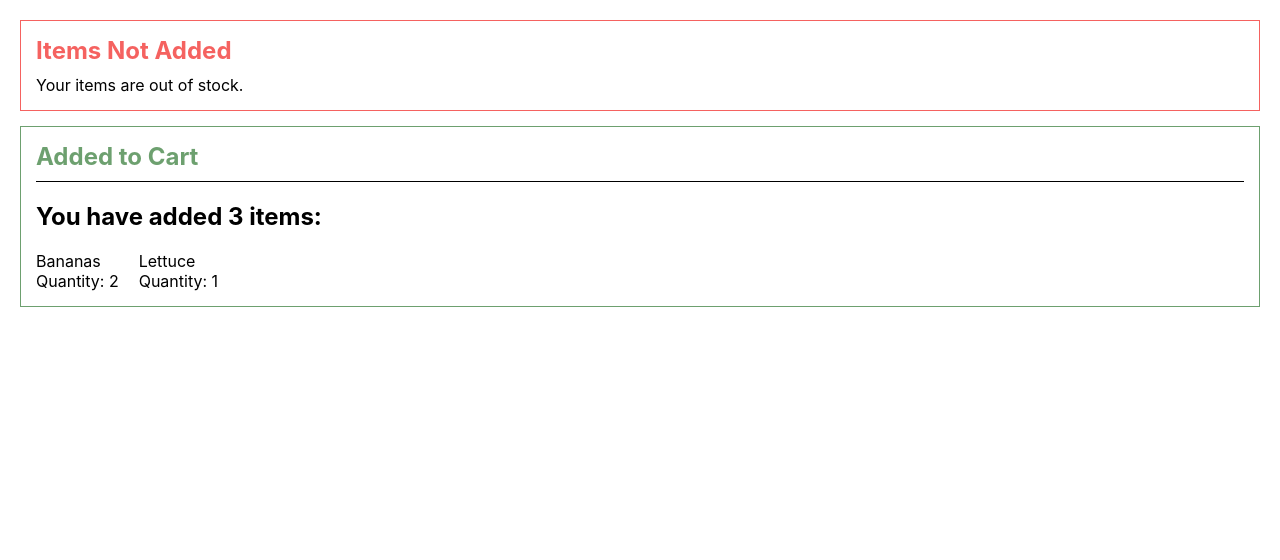
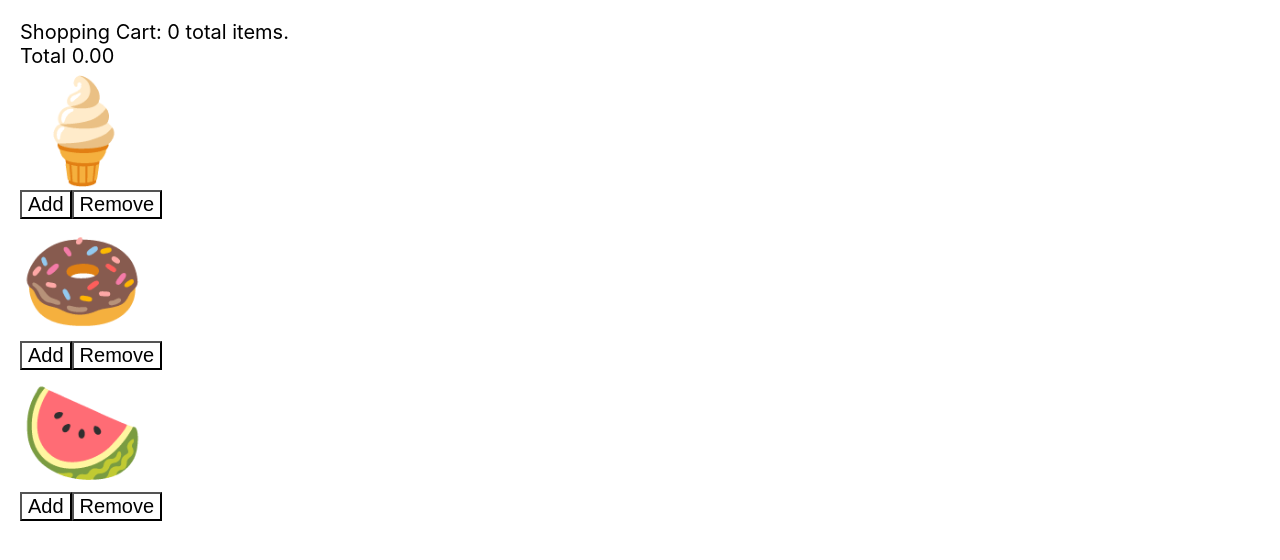
Before and after one commit to hadissulejmani/digital-ocean-tutorial, a React (Create React App) app: page / in a window 1280 px wide. Shown: the top 560 px of the page. Built offline with nearby package versions, Linux system fonts and the light colour scheme.

Commit message:
State management with class components

```diff
--- a/src/components/Alert/Alert.js
+++ /dev/null
@@ -1,40 +0,0 @@
-import React from 'react';
-import PropTypes from 'prop-types';
-import { createUseStyles } from 'react-jss';
-
-const colors = {
-  success: '#6da06f',
-  error: '#f56260',
-};
-
-const useStyles = createUseStyles({
-    wrapper: {
-      border: ({ type }) => `${colors[type]} solid 1px`,
-      marginBottom: 15,
-      padding: 15,
-      position: 'relative',
-      '& > h2': {
-        color: ({ type }) => colors[type],
-        margin: [0, 0, 10, 0],
-      }
-    }
-});
-
-export default function Alert({ children, type, title }) {
-  const classes = useStyles({ type })
-  return(
-    <div className={classes.wrapper}>
-      <h2>{title}</h2>
-      {children}
-    </div>
-  )
-}
-
-Alert.propTypes = {
-    children: PropTypes.oneOfType([
-        PropTypes.arrayOf(PropTypes.element),
-        PropTypes.element.isRequired
-    ]),
-    title: PropTypes.string.isRequired,
-    type: PropTypes.string.isRequired
-}
--- a/src/components/App/App.js
+++ b/src/components/App/App.js
@@ -1,25 +1,8 @@
 import React from 'react';
-import { createUseStyles } from 'react-jss'
-
-import Alert from '../Alert/Alert';
-import CartSuccess from '../CartSuccess/CartSuccess';
-
-const useStyles = createUseStyles({
-  wrapper: {
-    padding: 20,
-  }
-});
+import Product from '../Product/Product';
 
 function App() {
-  const classes = useStyles()
-  return(
-    <div className={classes.wrapper}>
-      <Alert title="Items Not Added" type="error">
-        <div>Your items are out of stock.</div>
-      </Alert>
-      <CartSuccess />
-    </div>
-  )
+  return <Product />
 }
 
 export default App;
--- a/src/components/CartSuccess/CartSuccess.js
+++ /dev/null
@@ -1,39 +0,0 @@
-import React from 'react';
-import { createUseStyles } from 'react-jss'
-import Alert from '../Alert/Alert';
-
-const useStyles = createUseStyles({
-  item: {},
-  wrapper: {
-    borderTop: 'black solid 1px',
-    display: 'flex',
-    flexWrap: 'wrap',
-    '& h2': {
-      width: '100%'
-    },
-    '& $item': {
-      marginRight: 20
-    }
-  }
-})
-
-export default function CartSuccess() {
-  const classes = useStyles()
-  return(
-    <Alert title="Added to Cart" type="success">
-      <div className={classes.wrapper}>
-          <h2>
-            You have added 3 items:
-          </h2>
-          <div className={classes.item}>
-            <div>Bananas</div>
-            <div>Quantity: 2</div>
-          </div>
-          <div className={classes.item}>
-            <div>Lettuce</div>
-            <div>Quantity: 1</div>
-          </div>
-      </div>
-    </Alert>
-  )
-}
--- /dev/null
+++ b/src/components/Product/Product.css
@@ -0,0 +1,13 @@
+.product span {
+    font-size: 100px;
+}
+
+.wrapper {
+    padding: 20px;
+    font-size: 20px;
+}
+
+.wrapper button {
+    font-size: 20px;
+    background: none;
+}
--- /dev/null
+++ b/src/components/Product/Product.js
@@ -0,0 +1,80 @@
+import React, { Component } from "react";
+import "./Product.css";
+
+const products = [
+  {
+    emoji: "🍦",
+    name: "ice cream",
+    price: 5,
+  },
+  {
+    emoji: "🍩",
+    name: "donuts",
+    price: 2.5,
+  },
+  {
+    emoji: "🍉",
+    name: "watermelon",
+    price: 4,
+  },
+];
+
+export default class Product extends Component {
+  state = {
+    cart: []
+  }
+
+  add = (product) => {
+    this.setState(state => ({
+      cart: [...state.cart, product],
+    }))
+  }
+
+  getTotal = () => {
+    const total = this.state.cart.reduce((totalCost, item) => totalCost + item.price, 0);
+    return total.toLocaleString(undefined, this.currencyOptions)
+  }
+
+  remove = (product) => {
+    this.setState(state => {
+      const cart = [...state.cart];
+      const productIndex = cart.findIndex(p => p.name === product.name);
+      if(productIndex < 0) {
+        return;
+      }
+      cart.splice(productIndex, 1)
+      return ({
+        cart
+      })
+    })
+  }
+
+  currencyOptions = {
+    minimumFractionDigits: 2,
+    maximumFractionDigits: 2,
+  };
+
+
+
+  render() {
+    return (
+      <div className="wrapper">
+        <div>Shopping Cart: {this.state.cart.length} total items.</div>
+        <div>Total {this.getTotal()}</div>
+        <div>
+          {products.map((product) => (
+            <div key={product.name}>
+              <div className="product">
+                <span role="img" aria-label={product.name}>
+                  {product.emoji}
+                </span>
+              </div>
+              <button onClick={() => this.add(product)}>Add</button>
+              <button onClick={() => this.remove(product)}>Remove</button>
+            </div>
+          ))}
+        </div>
+      </div>
+    );
+  }
+}
```
Also changed, not shown: src/components/Alert/Alert.css (deleted, +0 -25 lines), src/components/CartSuccess/CartSuccess.css (deleted, +0 -13 lines), src/components/Instructions/Instructions.css (deleted, +0 -10 lines), src/components/Instructions/Instructions.js (deleted, +0 -12 lines), src/components/Instructions/emoji.svg (deleted).
